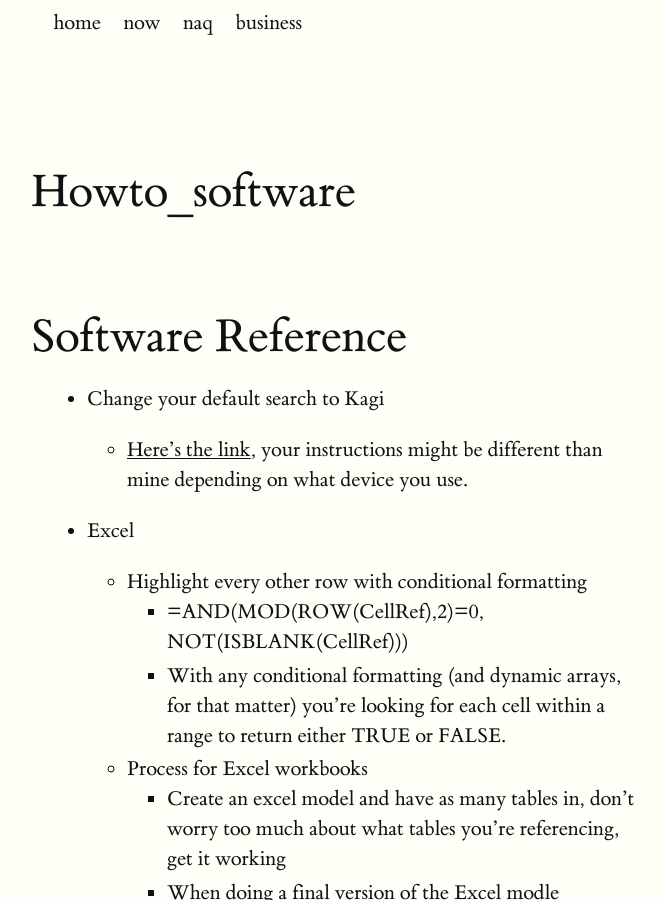
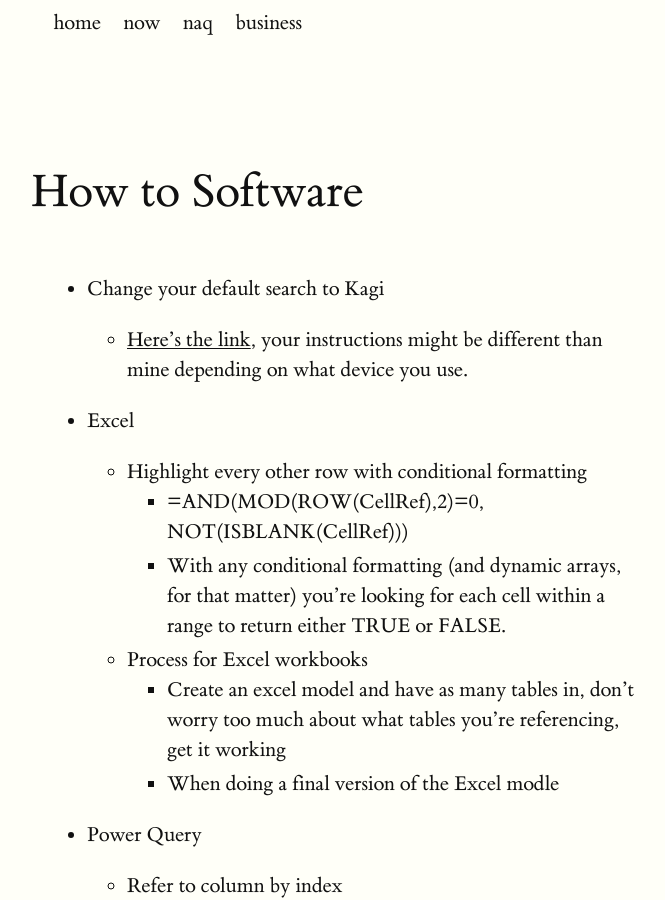
Before and after one commit to pact-wheeler/exp7, a Jekyll site: the page built from _posts/2013-01-01-howto_software.md, in a window 1280 px wide and 900 px high. Shown: the whole window, without its empty margins (129-794 px from the left). Built offline with Jekyll 4.4.1, drawn with Linux system fonts in a browser that asks for light colours; our own code applies the rules of GitHub Pages for plain Markdown files.

Commit message:
Update 2013-01-01-howto_software.md

```diff
--- a/_posts/2013-01-01-howto_software.md
+++ b/_posts/2013-01-01-howto_software.md
@@ -1,4 +1,9 @@
-# Software Reference
+---
+layout: default
+title: How to Software
+date: 2025-03-26
+tags: non-fiction
+---
 
 - Change your default search to Kagi
 
```
